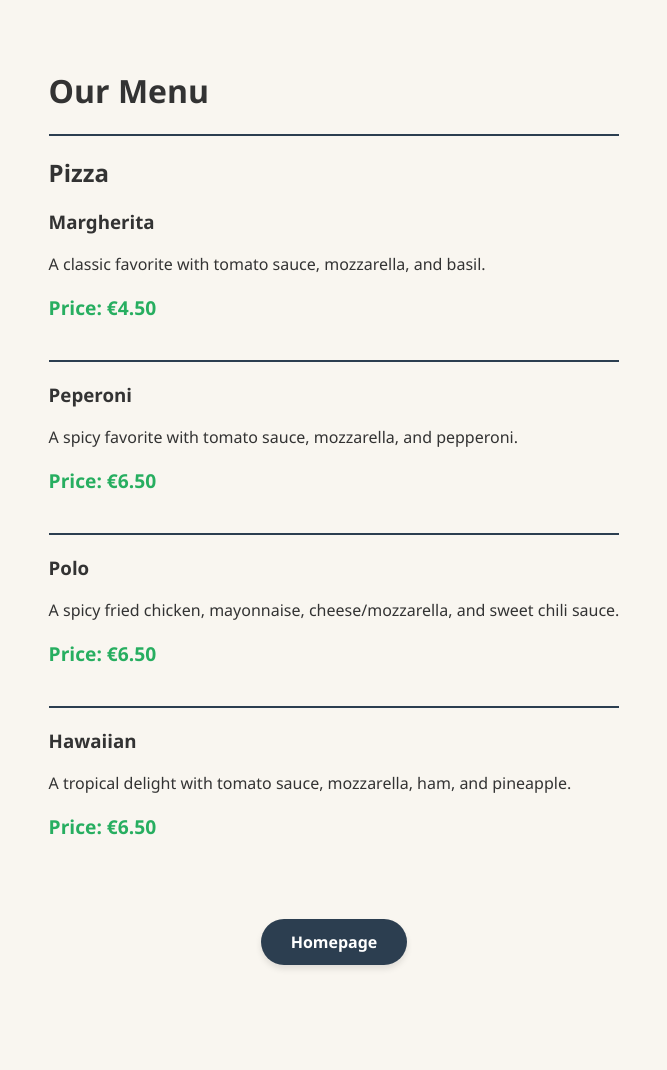
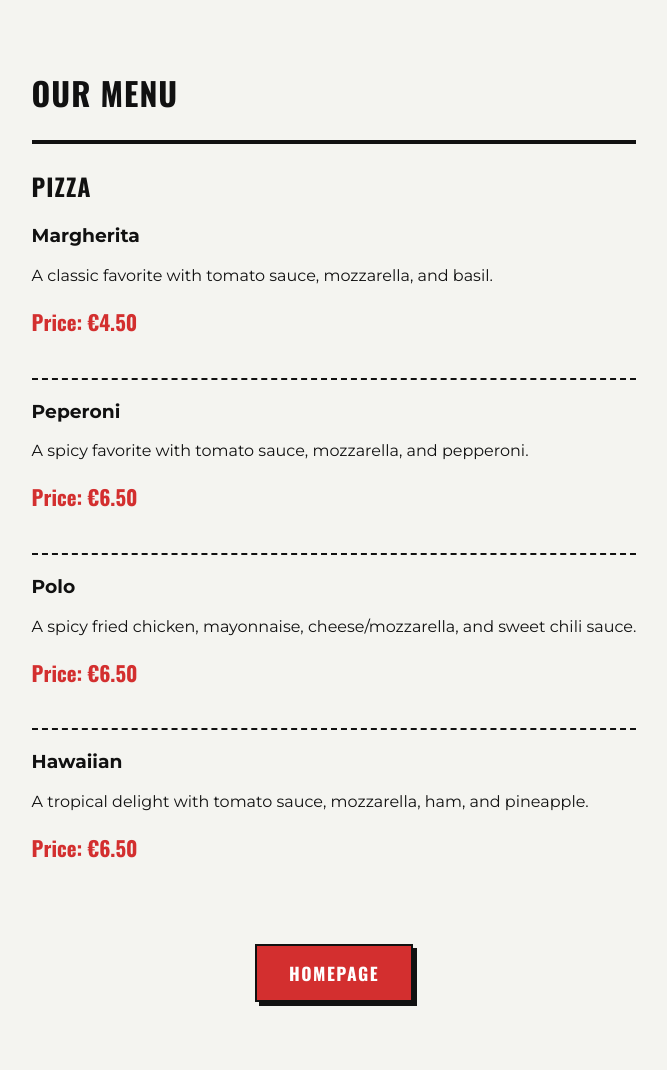
Before and after one commit to N1ksata/Pizza_app, a Django app: template pizza_app/templates/pizza_app/menu.html in a window 1280 px wide. Shown: the whole page, without its empty margins (306-973 px from the left). Before the commit the page ends 969 px from the top, so only its background shows below. Run offline with Django 5.2, Linux system fonts and the light colour scheme; the template is opened without the code that fills it, so the values that code supplies are empty; parts of the project's set-up code (start-up, migrations or seed data) failed here and were passed over.

Commit message:
css changes

```diff
--- a/pizza_app/static/pizza_app/css/style.css
+++ b/pizza_app/static/pizza_app/css/style.css
@@ -1,19 +1,10 @@
-.button {
-  display: inline-block;
-  text-decoration: none;
-  background-color: #2c3e50;
-  color: #ffffff;
-  padding: 12px 30px;
-  font-weight: 600;
-  transition: all 0.2s ease;
-  margin: 20px auto;
-  border-radius: 30px;
-  box-shadow: 0 4px 6px rgba(0, 0, 0, 0.1);
-}
+/* Import bold, industrial typography */
+@import url("https://fonts.googleapis.com/css2?family=Montserrat:wght@400;700&family=Oswald:wght@700&display=swap");
+
 body {
-  font-family: "Segoe UI", Tahoma, Geneva, Verdana, sans-serif;
-  background-color: #f9f6f0;
-  color: #333333;
+  font-family: "Montserrat", sans-serif;
+  background-color: #f4f4f0;
+  color: #111111;
   display: flex;
   flex-direction: column;
   align-items: center;
@@ -26,16 +17,46 @@ body {
   margin-top: 40px;
 }
 
+h1,
+h2,
+.category-title {
+  font-family: "Oswald", sans-serif;
+  text-transform: uppercase;
+  letter-spacing: 1px;
+  color: #111111;
+  margin-bottom: 20px;
+}
+
+.button {
+  display: inline-block;
+  text-decoration: none;
+  font-family: "Oswald", sans-serif;
+  text-transform: uppercase;
+  letter-spacing: 1.5px;
+  background-color: #d32f2f;
+  color: #ffffff;
+  padding: 14px 32px;
+  font-size: 1.1rem;
+  font-weight: 700;
+  transition:
+    background-color 0.2s ease,
+    transform 0.1s ease;
+  margin: 20px auto;
+  border-radius: 0;
+  border: 2px solid #111111;
+  box-shadow: 4px 4px 0px #111111;
+}
+
+.button:hover {
+  background-color: #111111;
+  color: #ffffff;
+}
+
 .main-divider {
   width: 100%;
-  margin: 20px auto;
+  margin: 24px auto;
   border: 0;
-  border-top: 2px solid #2c3e50;
-}
-
-.category-title {
-  color: #333;
-  margin-bottom: 20px;
+  border-top: 4px solid #111111;
 }
 
 .pizza-item {
@@ -44,11 +65,12 @@ body {
 }
 
 .pizza-item:not(:last-child) {
-  border-bottom: 2px solid #2c3e50;
+  border-bottom: 2px dashed #111111;
 }
 
 .price {
-  font-weight: bold;
-  color: #27ae60;
-  font-size: 1.2em;
+  font-family: "Oswald", sans-serif;
+  font-weight: 700;
+  color: #d32f2f;
+  font-size: 1.3em;
 }
```
